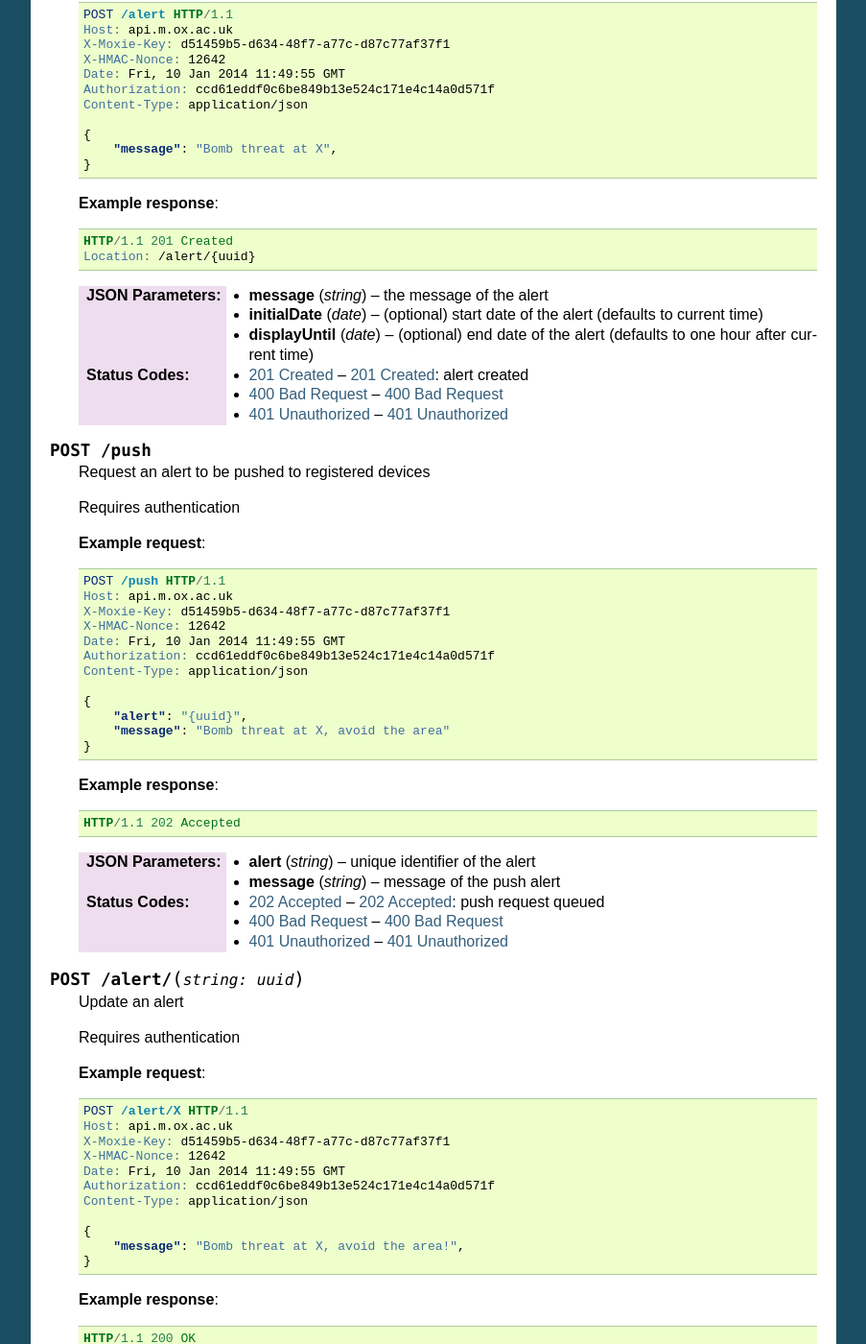
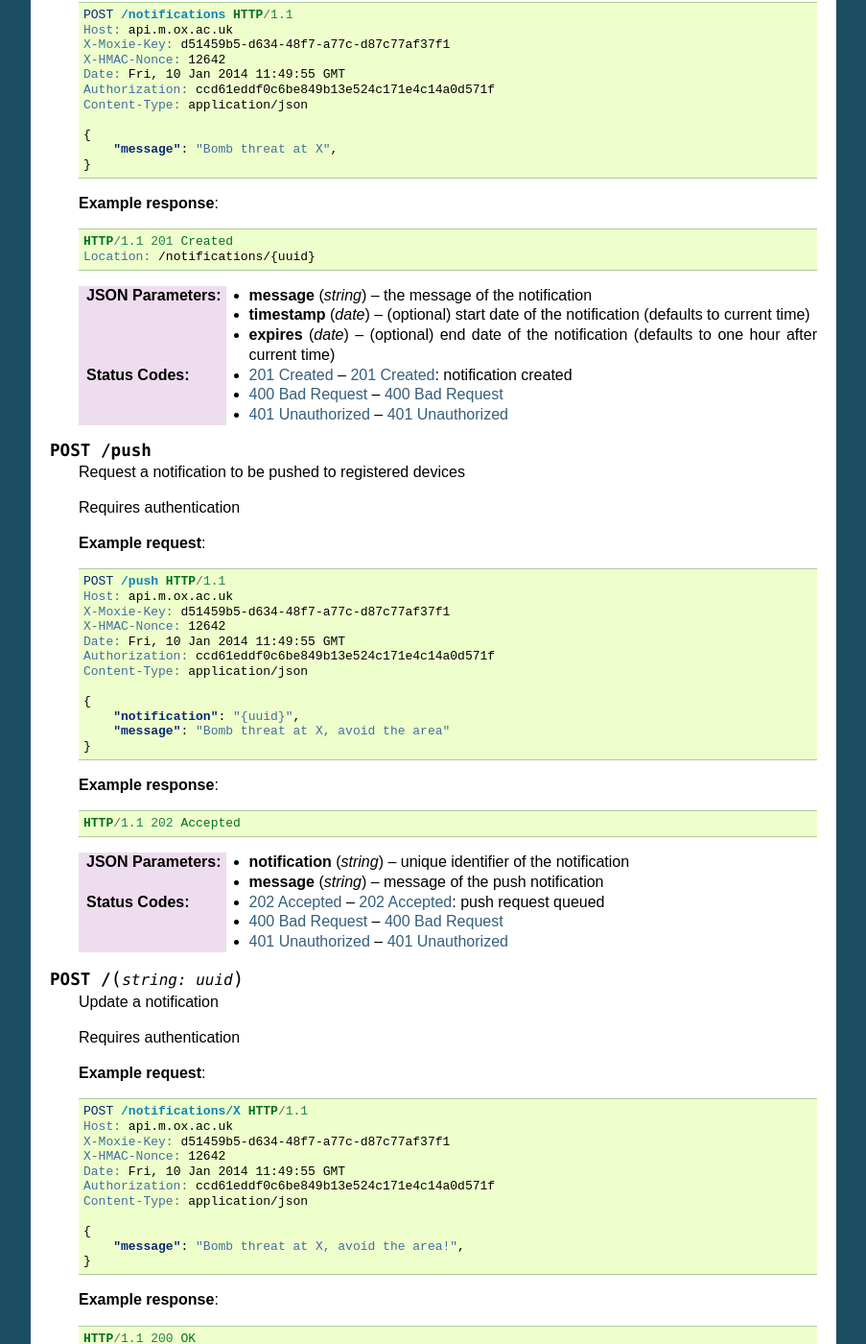
Before and after one commit to ox-it/moxie-notifications, a Sphinx documentation site: the page built from docs/source/http_api/endpoint.rst, in a window 1280 px wide and 1400 px high, scrolled down 413 px. Shown: the whole window at 96% size, without its empty margins (198-1101 px from the left). Built offline with Sphinx 7.4.7, drawn with Linux system fonts in a browser that asks for light colours; some of the changed text lies outside the part shown.

Commit message:
alert -> notification, displayUntil -> expires, initialDate -> timestamp

```diff
--- a/docs/source/http_api/endpoint.rst
+++ b/docs/source/http_api/endpoint.rst
@@ -11,9 +11,9 @@ Methods
 
 Endpoint to create and retrieve notifications
 
-.. http:post:: /alert
+.. http:post:: /
 
-    Create a new alert
+    Create a new notification
 
     Requires authentication
 
@@ -21,7 +21,7 @@ Endpoint to create and retrieve notifications
 
     .. sourcecode:: http
 
-        POST /alert HTTP/1.1
+        POST /notifications HTTP/1.1
         Host: api.m.ox.ac.uk
         X-Moxie-Key: d51459b5-d634-48f7-a77c-d87c77af37f1
         X-HMAC-Nonce: 12642
@@ -38,19 +38,19 @@ Endpoint to create and retrieve notifications
     .. sourcecode:: http
 
         HTTP/1.1 201 Created
-        Location: /alert/{uuid}
+        Location: /notifications/{uuid}
 
-    :jsonparam string message: the message of the alert
-    :jsonparam date initialDate: (optional) start date of the alert (defaults to current time)
-    :jsonparam date displayUntil: (optional) end date of the alert (defaults to one hour after current time)
+    :jsonparam string message: the message of the notification
+    :jsonparam date timestamp: (optional) start date of the notification (defaults to current time)
+    :jsonparam date expires: (optional) end date of the notification (defaults to one hour after current time)
 
-    :statuscode 201: :http:statuscode:`201`: alert created
+    :statuscode 201: :http:statuscode:`201`: notification created
     :statuscode 400: :http:statuscode:`400`
     :statuscode 401: :http:statuscode:`401`
 
 .. http:post:: /push
 
-    Request an alert to be pushed to registered devices
+    Request a notification to be pushed to registered devices
 
     Requires authentication
 
@@ -67,7 +67,7 @@ Endpoint to create and retrieve notifications
         Content-Type: application/json
 
         {
-            "alert": "{uuid}",
+            "notification": "{uuid}",
             "message": "Bomb threat at X, avoid the area"
         }
 
@@ -77,16 +77,16 @@ Endpoint to create and retrieve notifications
 
         HTTP/1.1 202 Accepted
 
-    :jsonparam string alert: unique identifier of the alert
-    :jsonparam string message: message of the push alert
+    :jsonparam string notification: unique identifier of the notification
+    :jsonparam string message: message of the push notification
 
     :statuscode 202: :http:statuscode:`202`: push request queued
     :statuscode 400: :http:statuscode:`400`
     :statuscode 401: :http:statuscode:`401`
 
-.. http:post:: /alert/(string:uuid)
+.. http:post:: /(string:uuid)
 
-    Update an alert
+    Update a notification
 
     Requires authentication
 
@@ -94,7 +94,7 @@ Endpoint to create and retrieve notifications
 
     .. sourcecode:: http
 
-        POST /alert/X HTTP/1.1
+        POST /notifications/X HTTP/1.1
         Host: api.m.ox.ac.uk
         X-Moxie-Key: d51459b5-d634-48f7-a77c-d87c77af37f1
         X-HMAC-Nonce: 12642
@@ -111,23 +111,23 @@ Endpoint to create and retrieve notifications
     .. sourcecode:: http
 
         HTTP/1.1 200 OK
-        Location: /alert/{uuid}
+        Location: /notifications/{uuid}
 
-    :param uuid: unique identifier of the alert
+    :param uuid: unique identifier of the notification
     :type uuid: string
 
-    :jsonparam string message: the message of the alert
-    :jsonparam date initialDate: (optional) start date of the alert
-    :jsonparam date displayUntil: (optional) end date of the alert
+    :jsonparam string message: the message of the notification
+    :jsonparam date timestamp: (optional) start date of the notification
+    :jsonparam date expires: (optional) end date of the notification
 
     :statuscode 200: :http:statuscode:`200`: update applied correctly
     :statuscode 400: :http:statuscode:`400`
     :statuscode 401: :http:statuscode:`401`
-    :statuscode 404: :http:statuscode:`404`: alert not found
+    :statuscode 404: :http:statuscode:`404`: notification not found
 
-.. http:post:: /alert/(string:uuid)/followup
+.. http:post:: /(string:uuid)/followup
 
-    Add a follow up to an existing alert
+    Add a follow up to an existing notification
 
     Requires authentication
 
@@ -135,7 +135,7 @@ Endpoint to create and retrieve notifications
 
     .. sourcecode:: http
 
-        POST /alert/X/followup HTTP/1.1
+        POST /notifications/X/followup HTTP/1.1
         Host: api.m.ox.ac.uk
         X-Moxie-Key: d51459b5-d634-48f7-a77c-d87c77af37f1
         X-HMAC-Nonce: 12642
@@ -152,9 +152,9 @@ Endpoint to create and retrieve notifications
     .. sourcecode:: http
 
         HTTP/1.1 201 Created
-        Location: /alert/X/followup/1
+        Location: /notifications/X/followup/1
 
-    :param uuid: unique identifier of the alert
+    :param uuid: unique identifier of the notification
     :type uuid: string
 
     :jsonparam string message: the message of the follow up
@@ -163,9 +163,9 @@ Endpoint to create and retrieve notifications
     :statuscode 201: :http:statuscode:`201`: followup created
     :statuscode 400: :http:statuscode:`400`
     :statuscode 401: :http:statuscode:`401`
-    :statuscode 404: :http:statuscode:`404`: alert not found
+    :statuscode 404: :http:statuscode:`404`: notification not found
 
-.. http:post:: /alert/(string:uuid)/followup/(string:id)
+.. http:post:: /(string:uuid)/followup/(string:id)
 
     Update a follow up
 
@@ -175,7 +175,7 @@ Endpoint to create and retrieve notifications
 
     .. sourcecode:: http
 
-        POST /alert/X/followup/1 HTTP/1.1
+        POST /notifications/X/followup/1 HTTP/1.1
         Host: api.m.ox.ac.uk
         X-Moxie-Key: d51459b5-d634-48f7-a77c-d87c77af37f1
         X-HMAC-Nonce: 12642
@@ -192,24 +192,24 @@ Endpoint to create and retrieve notifications
     .. sourcecode:: http
 
         HTTP/1.1 200 OK
-        Location: /alert/{uuid}/followup/1
+        Location: /notifications/{uuid}/followup/1
 
-    :param uuid: unique identifier of the alert
+    :param uuid: unique identifier of the notification
     :type uuid: string
     :param id: identifier of the followup
     :type id: string
 
     :jsonparam string message: the message of the follow up
-    :jsonparam date initialDate: (optional) date of the follow up
+    :jsonparam date timestamp: (optional) date of the follow up
 
     :statuscode 200: :http:statuscode:`200`: update applied correctly
     :statuscode 400: :http:statuscode:`400`
     :statuscode 401: :http:statuscode:`401`
-    :statuscode 404: :http:statuscode:`404`: alert not found or followup not found
+    :statuscode 404: :http:statuscode:`404`: notification not found or followup not found
 
-.. http:delete:: /alert/(string:uuid)
+.. http:delete:: /(string:uuid)
 
-    Delete an alert
+    Delete a notification
 
     Requires authentication
 
@@ -217,7 +217,7 @@ Endpoint to create and retrieve notifications
 
     .. sourcecode:: http
 
-        DELETE /alert/X HTTP/1.1
+        DELETE /notifications/X HTTP/1.1
         Host: api.m.ox.ac.uk
         X-Moxie-Key: d51459b5-d634-48f7-a77c-d87c77af37f1
         X-HMAC-Nonce: 12642
@@ -230,14 +230,14 @@ Endpoint to create and retrieve notifications
 
         HTTP/1.1 200 OK
 
-    :param uuid: unique identifier of the alert
+    :param uuid: unique identifier of the notification
     :type uuid: string
 
-    :statuscode 200: :http:statuscode:`200`: alert deleted
+    :statuscode 200: :http:statuscode:`200`: notification deleted
     :statuscode 401: :http:statuscode:`401`
-    :statuscode 404: :http:statuscode:`404`: alert not found
+    :statuscode 404: :http:statuscode:`404`: notification not found
 
-.. http:delete:: /alert/(string:uuid)/followup/(string:id)
+.. http:delete:: /(string:uuid)/followup/(string:id)
 
     Delete a follow up
 
@@ -247,7 +247,7 @@ Endpoint to create and retrieve notifications
 
     .. sourcecode:: http
 
-        DELETE /alert/X/followup/1 HTTP/1.1
+        DELETE /notifications/X/followup/1 HTTP/1.1
         Host: api.m.ox.ac.uk
         X-Moxie-Key: d51459b5-d634-48f7-a77c-d87c77af37f1
         X-HMAC-Nonce: 12642
@@ -260,24 +260,24 @@ Endpoint to create and retrieve notifications
 
         HTTP/1.1 200 OK
 
-    :param uuid: unique identifier of the alert
+    :param uuid: unique identifier of the notification
     :type uuid: string
     :param id: identifier of the follow up
     :type id: string
 
     :statuscode 200: :http:statuscode:`200`: follow up deleted
     :statuscode 401: :http:statuscode:`401`
-    :statuscode 404: :http:statuscode:`404`: alert not found or follow up not found
+    :statuscode 404: :http:statuscode:`404`: notification not found or follow up not found
 
-.. http:get:: /alerts
+.. http:get:: /
 
-    Get ongoing alerts
+    Get ongoing notifications
 
     **Example request**:
 
     .. sourcecode:: http
 
-        GET /alerts HTTP/1.1
+        GET /notifications HTTP/1.1
         Host: api.m.ox.ac.uk
         Accept: application/json
 
@@ -289,12 +289,12 @@ Endpoint to create and retrieve notifications
         Content-Type: application/json
 
         {
-            "alerts": [
+            "notifications": [
                 {
                     "uuid": "X",
                     "timestamp": "2013-02-08T12:30",
                     "message": "Bomb threat at X",
-                    "displayUntil": "2013-02-08:16:00",
+                    "expires": "2013-02-08:16:00",
                     "followups": [
                         {
                             "timestamp": "2013-02-08T13:30",
@@ -307,19 +307,19 @@ Endpoint to create and retrieve notifications
             ]
         }
 
-    :query history: boolean value ("true", "True", "1", "t") to display all alerts (defaults to false)
+    :query history: boolean value ("true", "True", "1", "t") to display all notifications (defaults to false)
 
     :statuscode 200: :http:statuscode:`200`
 
-.. http:get:: /alert/(string:uuid)
+.. http:get:: /(string:uuid)
 
-    Get an alert
+    Get a notification
 
     **Example request**:
 
     .. sourcecode:: http
 
-        GET /alert/X HTTP/1.1
+        GET /notifications/X HTTP/1.1
         Host: api.m.ox.ac.uk
         Accept: application/json
 
@@ -334,7 +334,7 @@ Endpoint to create and retrieve notifications
             "uuid": "X",
             "timestamp": "2013-02-08T12:30",
             "message": "Bomb threat at X,
-            "displayUntil": "2013-02-08:16:00",
+            "expires": "2013-02-08:16:00",
             "followups": [
                 {
                     "timestamp": "2013-02-08T13:30",
@@ -346,4 +346,4 @@ Endpoint to create and retrieve notifications
         }
 
     :statuscode 200: :http:statuscode:`200`
-    :statuscode 404: :http:statuscode:`404`: alert not found
+    :statuscode 404: :http:statuscode:`404`: notification not found
```
Also changed, not shown: docs/source/developer/models.rst (+11 -11 lines), docs/source/http_api/scenario.rst (+18 -18 lines), moxie_notifications/__init__.py (+8 -25 lines), 5 other files.
